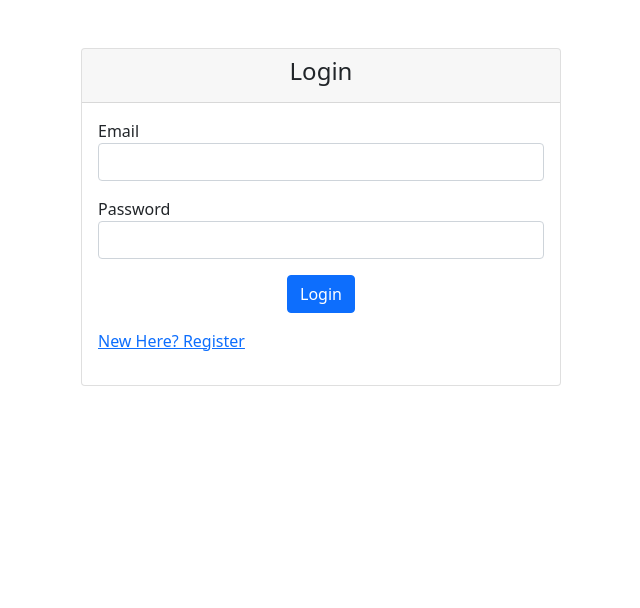
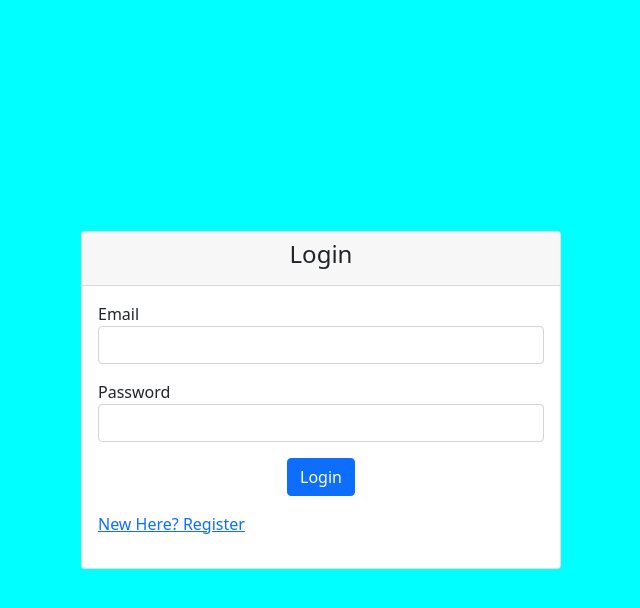
Before and after one commit to satish3130/forgot-password-fullstack-frontend, a React (Create React App) app: page /login in a window 1280 px wide. Shown: the top 608 px of the page, without its empty margins (319-959 px from the left). Built offline with nearby package versions, Linux system fonts and the light colour scheme.

Commit message:
error clear

```diff
--- a/src/App.css
+++ b/src/App.css
@@ -0,0 +1,8 @@
+.App {
+  height: 100vh;
+  width: 100vw;
+  background-color: aqua;
+  display: flex;
+  align-items: center;
+  justify-content: center;
+}
--- a/src/App.js
+++ b/src/App.js
@@ -6,7 +6,7 @@ import Register from "./components/register";
 
 function App() {
   return (
-    <div>
+    <div className="App">
       <BrowserRouter>
         <Switch>
           <Route path="/register" component={Register} />
--- a/src/components/login.js
+++ b/src/components/login.js
@@ -40,7 +40,7 @@ export default function Login() {
   };
 
   return (
-    <div className="d-flex justify-content-center mt-5">
+    <div className="d-flex justify-content-center ">
       <Card>
         <Card.Header className="text-center">
           <h4>Login</h4>
--- a/src/components/register.js
+++ b/src/components/register.js
@@ -33,7 +33,7 @@ export default function Register() {
     }
   };
   return (
-    <div className="card-container d-flex justify-content-center mt-5">
+    <div className="card-container d-flex justify-content-center ">
       <Card className="card">
         <Card.Header className="text-center">
           <h4>Create Account</h4>
```
